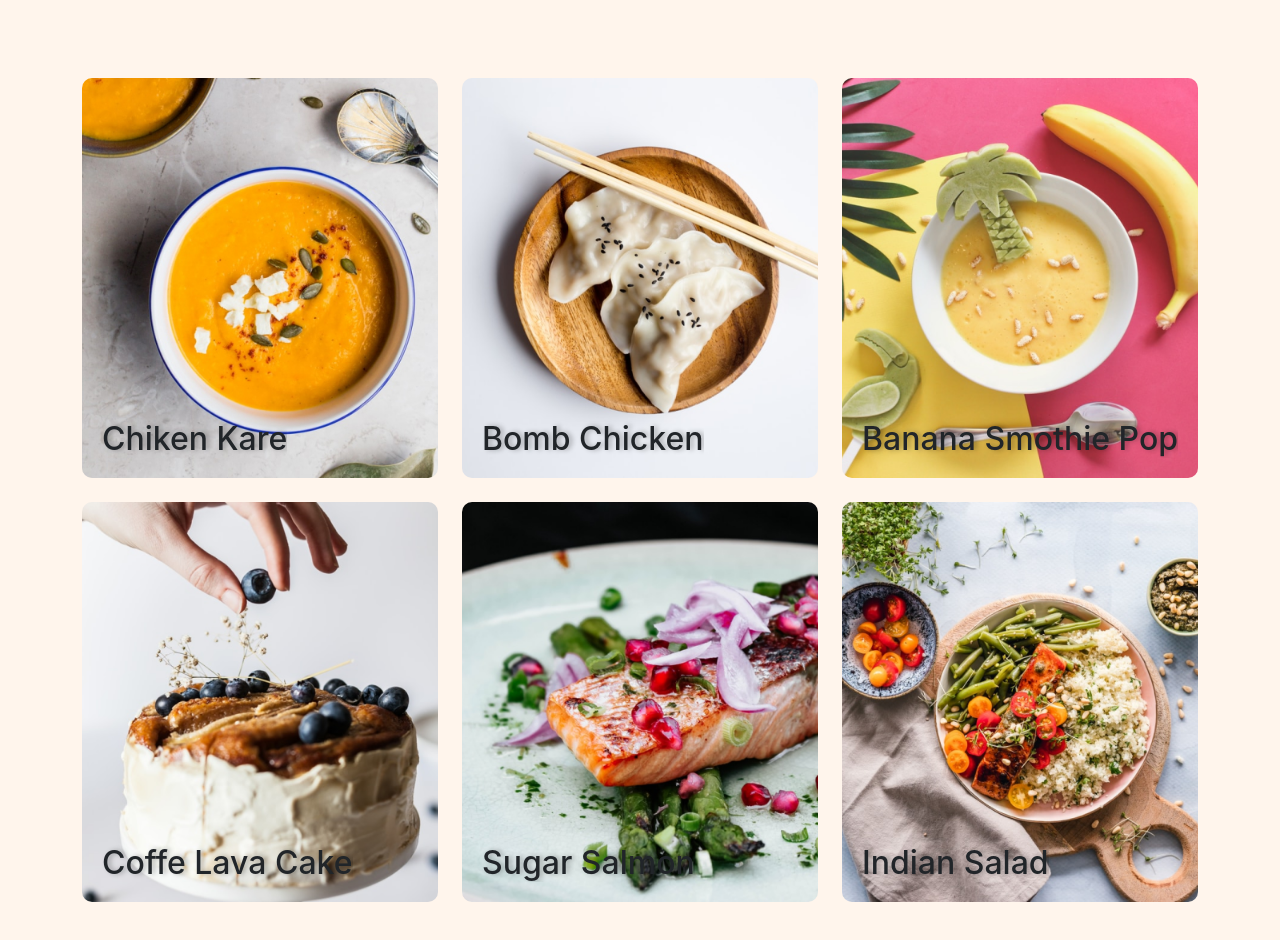
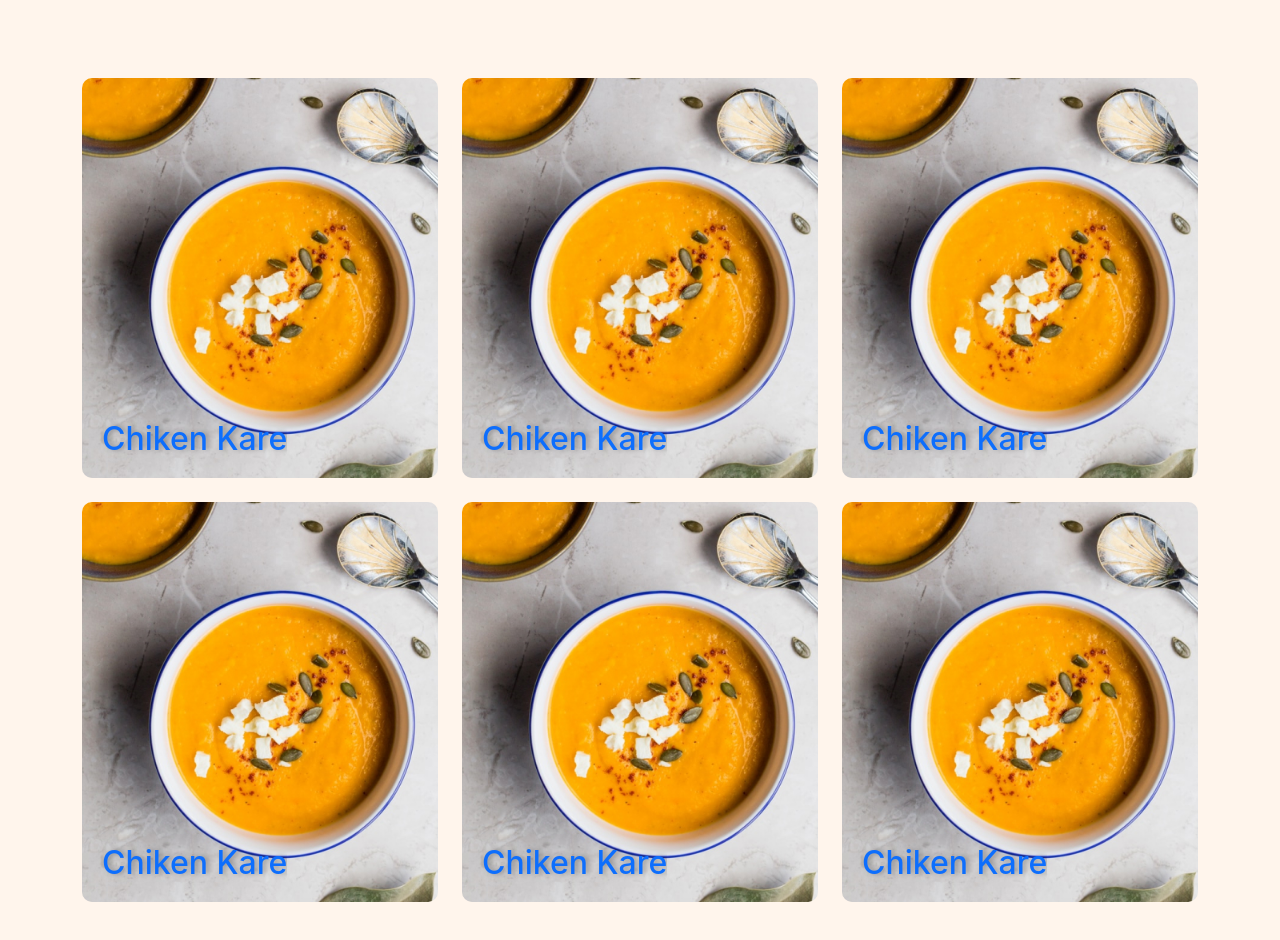
Before and after one commit to Fiqri-R-J/food-recipe-react, a React (Create React App) app: page / in a window 1280 px wide. Shown: the part 1792-2732 px from the top of the page. Built offline with nearby package versions, Linux system fonts and the light colour scheme.

Commit message:
[Add] Maintenance page and Component

```diff
--- a/src/App.js
+++ b/src/App.js
@@ -12,7 +12,7 @@ import Register from "./pages/Register";
 import Profile from "./pages/Profile";
 import Detail from "./pages/Detail";
 import AddRecipe from "./pages/AddRecipe";
-
+import Maintenance from "./pages/Maintenance";
 function App() {
   const router = createBrowserRouter([
     {
@@ -41,7 +41,11 @@ function App() {
     },
   ]);
 
-  return <RouterProvider router={router} />;
+  if (process.env.REACT_APP_IS_MAINTENANCE === "true") {
+    return <Maintenance />;
+  } else {
+    return <RouterProvider router={router} />;
+  }
 }
 
 export default App;
--- /dev/null
+++ b/src/components/molecules/IndexCard.js
@@ -0,0 +1,20 @@
+import React from "react";
+import { Link } from "react-router-dom";
+
+function IndexCard() {
+  return (
+    <Link to="/detail">
+      <div className="clickable-image mb-4">
+        <img
+          src="./images/home/chicken-kare.jpg"
+          height="100%"
+          width="100%"
+          alt="popular-recipe"
+        />
+        <h2 className="image-title">Chiken Kare</h2>
+      </div>
+    </Link>
+  );
+}
+
+export default IndexCard;
--- /dev/null
+++ b/src/components/organisms/Footer.js
@@ -0,0 +1,18 @@
+import React from "react";
+
+function Footer() {
+  return (
+    <footer>
+      <div>
+        <h2>Eat, Cook, Repeat</h2>
+        <p>Share your best recipe by uploading here !</p>
+
+        <div className="footer-link">
+          <p>Product | Company | Learn More | Get In Touch</p>
+        </div>
+      </div>
+    </footer>
+  );
+}
+
+export default Footer;
--- /dev/null
+++ b/src/components/organisms/Navbar.js
@@ -0,0 +1,59 @@
+import React from "react";
+import { Link } from "react-router-dom";
+
+function Navbar() {
+  React.useEffect(() => {
+    window.addEventListener("scroll", () => {
+      if (window.pageYOffset > 100) {
+        document.querySelector(".navbar").classList.add("navbar-background");
+      } else {
+        document.querySelector(".navbar").classList.remove("navbar-background");
+      }
+    });
+  }, []);
+  return (
+    <nav className="navbar navbar-expand-lg fixed-top">
+      <div className="container">
+        <button
+          className="navbar-toggler"
+          type="button"
+          data-bs-toggle="collapse"
+          data-bs-target="#navbarNav"
+          aria-controls="navbarNav"
+          aria-expanded="false"
+          aria-label="Toggle navigation"
+        >
+          <span className="navbar-toggler-icon"></span>
+        </button>
+
+        <div className="collapse navbar-collapse" id="navbarNav">
+          <ul className="navbar-nav">
+            <li className="nav-item me-5">
+              <Link to="/">Home</Link>
+            </li>
+            <li className="nav-item me-5">
+              <Link to="/addrecipe">Add Recipe</Link>
+            </li>
+            <li className="nav-item me-5">
+              <Link to="/profile"> Profile</Link>
+            </li>
+          </ul>
+        </div>
+        <div className="col-lg-2 col-xs-5">
+          <Link to="/login">
+            <button type="button" className="btn btn-warning shadow-sm me-3">
+              Log In
+            </button>
+          </Link>
+          <Link to="/register">
+            <button type="button" className="btn btn-light shadow-sm">
+              Register
+            </button>
+          </Link>
+        </div>
+      </div>
+    </nav>
+  );
+}
+
+export default Navbar;
--- a/src/pages/Home.js
+++ b/src/pages/Home.js
@@ -1,63 +1,16 @@
 import React from "react";
 import "../styles/home.css";
 import { Link } from "react-router-dom";
+import Navbar from "../components/organisms/Navbar";
+import Footer from "../components/organisms/Footer";
+import IndexCard from "../components/molecules/IndexCard";
 
 function Home() {
-  React.useEffect(() => {
-    window.addEventListener("scroll", () => {
-      if (window.pageYOffset > 100) {
-        document.querySelector(".navbar").classList.add("navbar-background");
-      } else {
-        document.querySelector(".navbar").classList.remove("navbar-background");
-      }
-    });
-  }, []);
-
   return (
     <div>
       {/*<!-- Display for laptop -->*/}
       {/* <!-- Navbar --> */}
-      <nav className="navbar navbar-expand-lg fixed-top">
-        <div className="container">
-          <button
-            className="navbar-toggler"
-            type="button"
-            data-bs-toggle="collapse"
-            data-bs-target="#navbarNav"
-            aria-controls="navbarNav"
-            aria-expanded="false"
-            aria-label="Toggle navigation"
-          >
-            <span className="navbar-toggler-icon"></span>
-          </button>
-
-          <div className="collapse navbar-collapse" id="navbarNav">
-            <ul className="navbar-nav">
-              <li className="nav-item me-5">
-                <Link to="/">Home</Link>
-              </li>
-              <li className="nav-item me-5">
-                <Link to="/addrecipe">Add Recipe</Link>
-              </li>
-              <li className="nav-item me-5">
-                <Link to="/profile"> Profile</Link>
-              </li>
-            </ul>
-          </div>
-          <div className="col-lg-2 col-xs-5">
-            <Link to="/login">
-              <button type="button" className="btn btn-warning shadow-sm">
-                Log In
-              </button>
-            </Link>
-            <Link to="/register">
-              <button type="button" className="btn btn-light shadow-sm">
-                Register
-              </button>
-            </Link>
-          </div>
-        </div>
-      </nav>
+      <Navbar />
       {/* <!-- end of navbar --> */}
 
       {/* <!-- header --> */}
@@ -161,88 +114,18 @@ function Home() {
 
           {/* <!-- recipe list --> */}
           <div className="row">
-            <div className="col-lg-4 col-6">
-              <div className="clickable-image mb-4">
-                <img
-                  src="./images/home/chicken-kare.jpg"
-                  height="100%"
-                  width="100%"
-                  alt="popular-recipe"
-                />
-                <h2 className="image-title">Chiken Kare</h2>
+            {[...new Array(6)].map(() => (
+              <div className="col-lg-4 col-6">
+                <IndexCard />
               </div>
-            </div>
-            <div className="col-lg-4 col-6">
-              <div className="clickable-image mb-4">
-                <img
-                  src="./images/home/bomb-chicken.png"
-                  height="100%"
-                  width="100%"
-                  alt="popular-recipe"
-                />
-                <h2 className="image-title">Bomb Chicken</h2>
-              </div>
-            </div>
-            <div className="col-lg-4 col-6">
-              <div className="clickable-image mb-4">
-                <img
-                  src="./images/home/Banana-Smothie-Pop.png"
-                  height="100%"
-                  width="100%"
-                  alt="popular-recipe"
-                />
-                <h2 className="image-title">Banana Smothie Pop</h2>
-              </div>
-            </div>
-            <div className="col-lg-4 col-6">
-              <div className="clickable-image mb-4">
-                <img
-                  src="./images/home/coffe-lava-cake.png"
-                  height="100%"
-                  width="100%"
-                  alt="popular-recipe"
-                />
-                <h2 className="image-title">Coffe Lava Cake</h2>
-              </div>
-            </div>
-            <div className="col-lg-4 col-6">
-              <div className="clickable-image mb-4">
-                <img
-                  src="./images/home/sugar-salmon.png"
-                  height="100%"
-                  width="100%"
-                  alt="popular-recipe"
-                />
-                <h2 className="image-title">Sugar Salmon</h2>
-              </div>
-            </div>
-            <div className="col-lg-4 col-6">
-              <div className="clickable-image mb-4">
-                <img
-                  src="./images/home/indian-salad.png"
-                  height="100%"
-                  width="100%"
-                  alt="popular-recipe"
-                />
-                <h2 className="image-title">Indian Salad</h2>
-              </div>
-            </div>
+            ))}
           </div>
         </div>
       </section>
       {/* <!-- end of popular recipe --> */}
 
       {/* <!-- footer --> */}
-      <footer>
-        <div>
-          <h2>Eat, Cook, Repeat</h2>
-          <p>Share your best recipe by uploading here !</p>
-
-          <div className="footer-link">
-            <p>Product | Company | Learn More | Get In Touch</p>
-          </div>
-        </div>
-      </footer>
+      <Footer />
     </div>
   );
 }
--- /dev/null
+++ b/src/pages/Maintenance.js
@@ -0,0 +1,28 @@
+import React from "react";
+
+function Maintenance() {
+  return (
+    <div
+      style={{
+        display: "flex",
+        alignItems: "center",
+        justifyContent: "center",
+        height: "100vh",
+      }}
+    >
+      <div>
+        <div
+          style={{
+            display: "flex",
+            justifyContent: "center",
+          }}
+        >
+          <img src="/images/undraw_fixing_bugs.svg" width="300px" />
+        </div>
+        <h1>Page Under Maintenance</h1>
+      </div>
+    </div>
+  );
+}
+
+export default Maintenance;
```
Also changed, not shown: public/images/undraw_fixing_bugs.svg (added), 1 other file (tests, documents, lock files or other folders).
